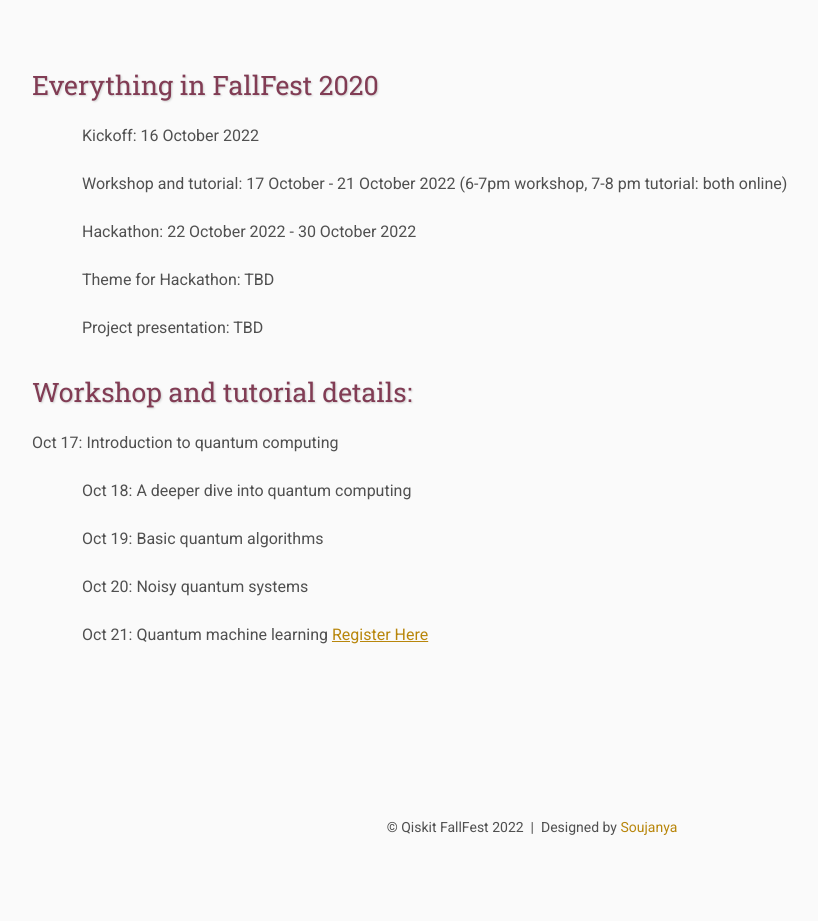
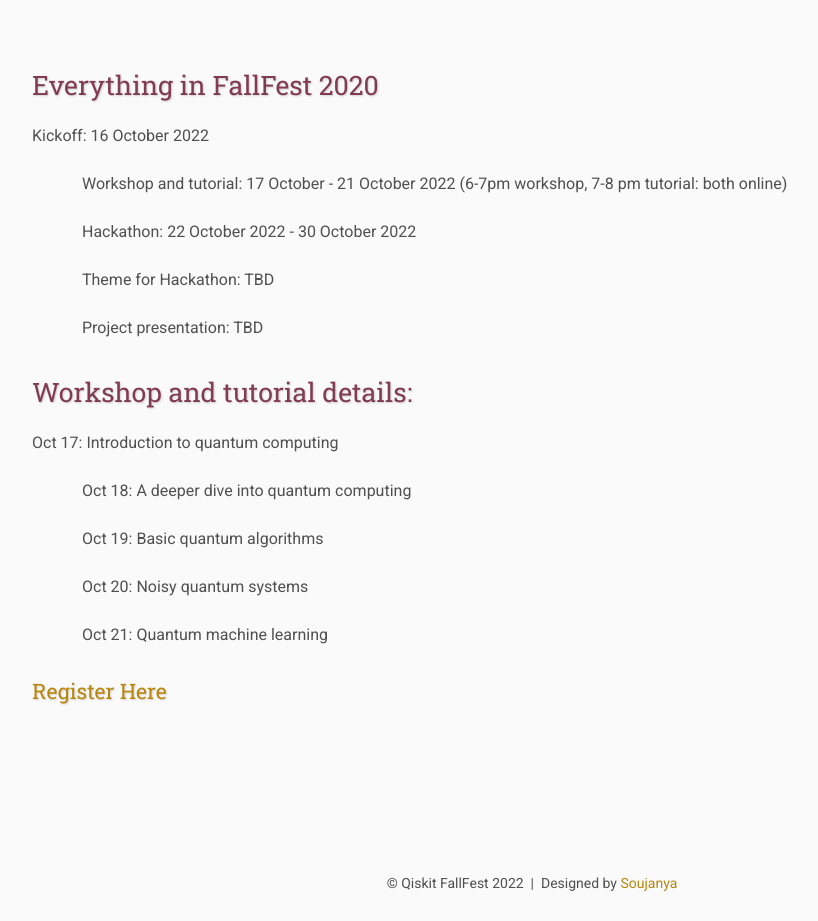
Before and after one commit to RitajitMajumdar/RitajitMajumdar.github.io, a plain HTML site: page registration/index.html in a window 1280 px wide. Shown: the part 840-1761 px from the top of the page, without its empty margins (108-926 px from the left). Before the commit the page ends 1739 px from the top, so only its background shows below. Drawn offline with Linux system fonts and the light colour scheme; files that its build step writes are made by us from their sources.

Commit message:
Update index.html

```diff
--- a/registration/index.html
+++ b/registration/index.html
@@ -49,9 +49,9 @@
         Everything in FallFest 2020
     </h3>
 
-    <p>
+    <h5>
         Kickoff: 16 October 2022
-    </p>
+    </h5>
     <p>
     Workshop and tutorial: 17 October - 21 October 2022 (6-7pm workshop, 7-8 pm tutorial: both online)
     </p>
@@ -81,9 +81,11 @@ Oct 19: Basic quantum algorithms
 Oct 20: Noisy quantum systems
     </p>
     <p>
-Oct 21: Quantum machine learning <a href="https://docs.google.com/forms/d/e/1FAIpQLSey8B7bfGCwPvomon8JUEElchdBsvIMCGo7L7Odsy01SX-hIQ/viewform">Register Here</a>
-    </p>
-
+Oct 21: Quantum machine learning
+      </p>
+        <h4>
+    <a href="https://docs.google.com/forms/d/e/1FAIpQLSey8B7bfGCwPvomon8JUEElchdBsvIMCGo7L7Odsy01SX-hIQ/viewform">Register Here</a>
+    </h4>
 
      <footer>
         &copy; Qiskit FallFest 2022
```
